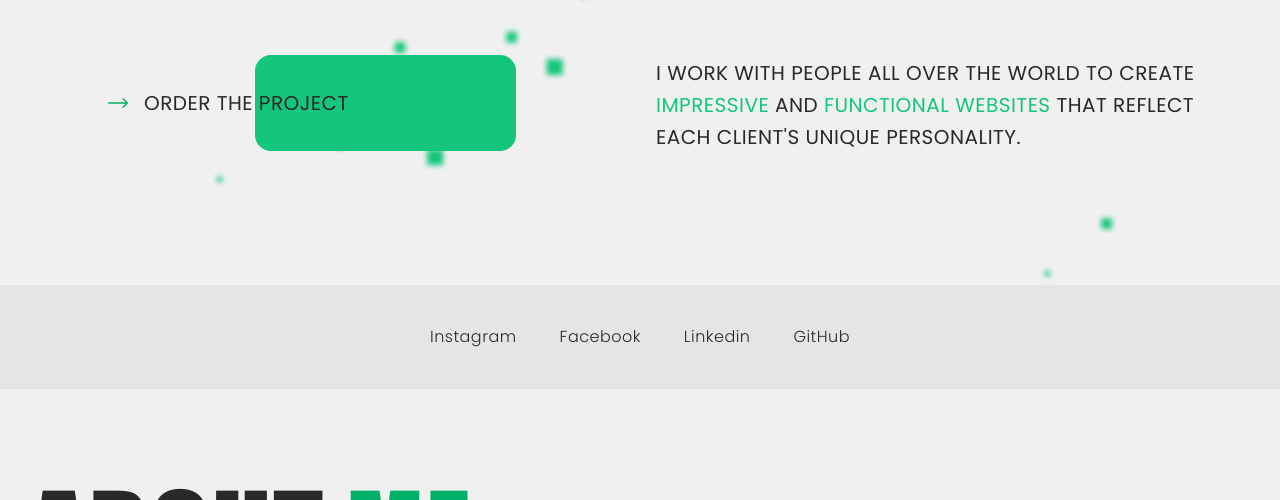
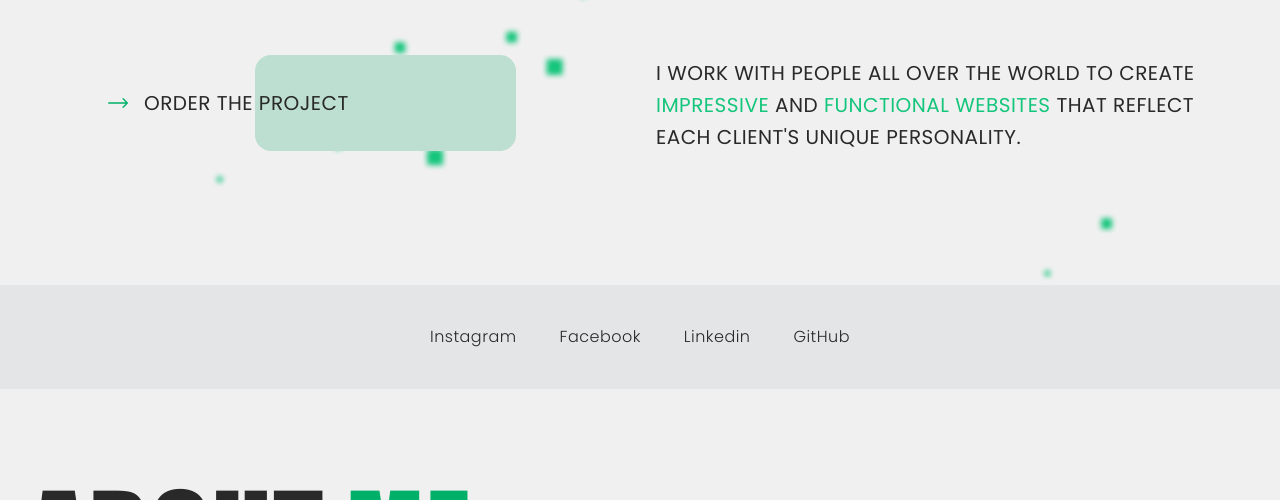
Before and after one commit to zvladoss/SyntaxSquadProj, a website built with Vite: page src/index.html in a window 1280 px wide. Shown: the part 600-1100 px from the top of the page. Built offline with nearby package versions, Linux system fonts and the light colour scheme; no server answers; what accordion-js, izitoast would draw is missing.

Commit message:
Change hero decor color for light theme

```diff
--- a/src/css/layouts/02-hero.css
+++ b/src/css/layouts/02-hero.css
@@ -170,7 +170,7 @@
 
   width: 165px;
   height: 92px;
-  background-color: var(--accet-green-dt);
+  background-color: light-dark(var(--light-accent), var(--accet-green-dt));
   border-radius: 16px;
 }
 
```
